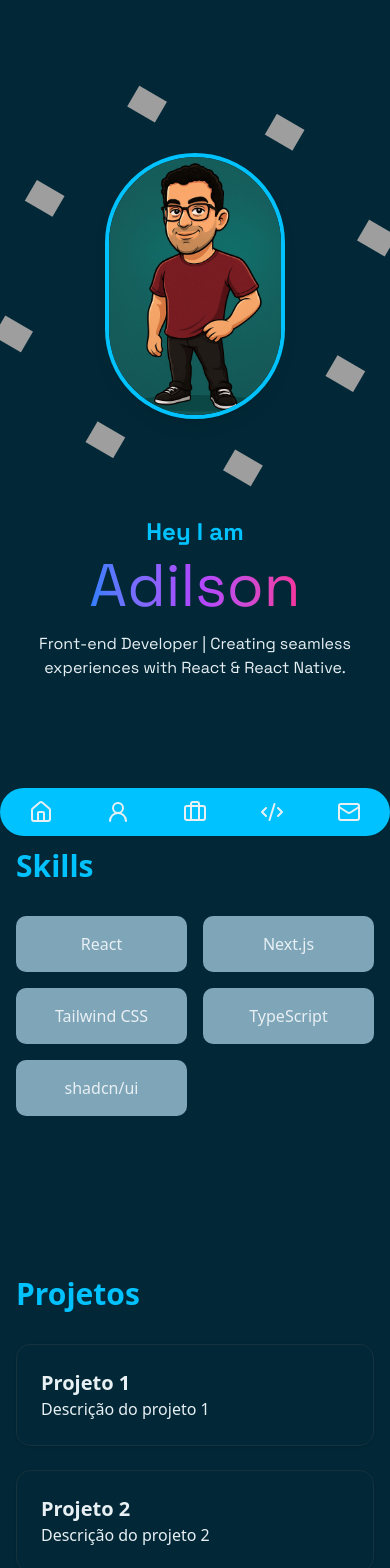
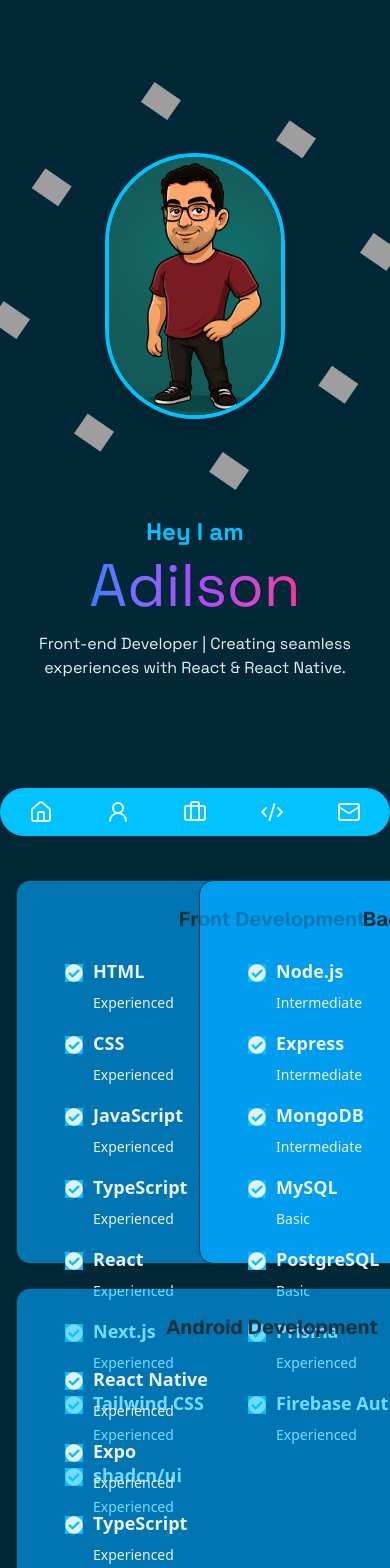
Before and after one commit to Adilson2902/portfolio-next-shadcn, a Next.js app: page / in a window 390 px wide. Shown: the top 1568 px of the page. Built offline with nearby package versions, Linux system fonts and the light colour scheme; grey boxes are pictures that could not be loaded.

Commit message:
add skills

```diff
--- a/src/components/Hero/index.tsx
+++ b/src/components/Hero/index.tsx
@@ -4,7 +4,7 @@ export function Hero() {
   return (
     <section
       id="home"
-      className="w-full bg-background pt-24 pb-16 text-center"
+      className="w-full bg-background pt-24  text-center"
     >
       <div className="container max-w-3xl mx-auto px-4 flex flex-col items-center justify-center">
         {/* Foto de perfil com ícones girando */}
--- /dev/null
+++ b/src/components/Projects/CardProjects/index.tsx
@@ -0,0 +1,10 @@
+import { Card } from '@/components/ui/card';
+import React from 'react';
+
+const CardProjects: React.FC = () => {
+  return <Card className='bg-primary' >
+
+         </Card>;
+}
+
+export default CardProjects;
--- a/src/components/Projects/index.tsx
+++ b/src/components/Projects/index.tsx
@@ -7,9 +7,9 @@ export default function Projects() {
   ];
 
   return (
-    <section className="py-20 px-4">
-      <h2 className="text-3xl font-bold mb-8 text-primary">Projetos</h2>
-      <div className="grid md:grid-cols-2 gap-6">
+    <section className="py-20 px-4 w-full flex flex-col justify-center">
+      <h2 className="text-3xl font-bold mb-8 text-primary text-center">Projects</h2>
+      <div className="grid md:grid-cols-2 gap-6 mt-4">
         {projects.map((project, index) => (
           <Card key={index}>
             <CardContent>
--- /dev/null
+++ b/src/components/Skills/CardSkills/index.tsx
@@ -0,0 +1,35 @@
+import { Card } from '@/components/ui/card';
+import React from 'react';
+import { FaCheckCircle } from 'react-icons/fa';
+
+type Data = {
+    title: string;
+    experience: string;
+}
+
+interface PropsCardSkill {
+    title: string;
+    skillsExperience: Data[];
+}
+
+const CardSkills: React.FC<PropsCardSkill> = ({title, skillsExperience}) => {
+  return <Card className='bg-primary/50 w-lg h-96 p-4 mr-36 mt-4'>
+            <p className='font-sans font-bold text-xl text-center text-input mt-2'>{title}</p>
+           <div className="grid grid-cols-1 sm:grid-cols-2 gap-4 ml-8 mb-4">
+            {skillsExperience.map((i, key) => (
+                <div
+                className="flex flex-col justify-start gap-2"
+                key={key}
+                >
+                <p className="flex flex-row items-center text-lg font-bold">
+                    <FaCheckCircle className="bg-primary mr-2.5 mt-1" />
+                    {i.title}
+                </p>
+                <p className='text-sm font-normal pl-7'>{i.experience}</p>
+                </div>
+            ))}
+            </div>
+        </Card>;
+}
+
+export default CardSkills;
--- a/src/components/Skills/index.tsx
+++ b/src/components/Skills/index.tsx
@@ -1,15 +1,41 @@
+import CardSkills from "./CardSkills";
+
 export default function Skills() {
-  const skills = ["React", "Next.js", "Tailwind CSS", "TypeScript", "shadcn/ui"];
+  const frontendSkills = [
+    { title: "HTML", experience: "Experienced" },
+    { title: "CSS", experience: "Experienced" },
+    { title: "JavaScript", experience: "Experienced" },
+    { title: "TypeScript", experience: "Experienced" },
+    { title: "React", experience: "Experienced" },
+    { title: "Next.js", experience: "Experienced" },
+    { title: "Tailwind CSS", experience: "Experienced" },
+    { title: "shadcn/ui", experience: "Experienced" },
+  ];
 
+  const backendSkills = [
+    { title: "Node.js", experience: "Intermediate" },
+    { title: "Express", experience: "Intermediate" },
+    { title: "MongoDB", experience: "Intermediate" },
+    { title: "MySQL", experience: "Basic" },
+    { title: "PostgreSQL", experience: "Basic" },
+    { title: "Prisma", experience: "Experienced" },
+    { title: "Firebase Auth", experience: "Experienced" },
+  ];
+
+  const mobileSkills = [
+    { title: "React Native", experience: "Experienced" },
+    { title: "Expo", experience: "Experienced" },
+    { title: "TypeScript", experience: "Experienced" },
+    { title: "Tailwind CSS", experience: "Experienced" },
+    { title: "Firebase", experience: "Experienced" },
+  ];
   return (
-    <section className="py-20 px-4">
+    <section className="py-20 px-4 flex w-full justify-center flex-col items-center">
       <h2 className="text-3xl font-bold mb-8 text-primary">Skills</h2>
-      <ul className="grid grid-cols-2 md:grid-cols-3 gap-4 text-muted-foreground">
-        {skills.map((skill, index) => (
-          <li key={index} className="bg-muted p-4 rounded-lg text-center">
-            {skill}
-          </li>
-        ))}
+      <ul className="grid grid-cols-2 md:grid-cols-2 gap-2 text-muted-foreground mt-3">
+         <CardSkills  title="Front Development" skillsExperience={frontendSkills}/>
+         <CardSkills  title="Back Development" skillsExperience={backendSkills}/>
+         <CardSkills  title="Android Development" skillsExperience={mobileSkills}/>
       </ul>
     </section>
   );
```
